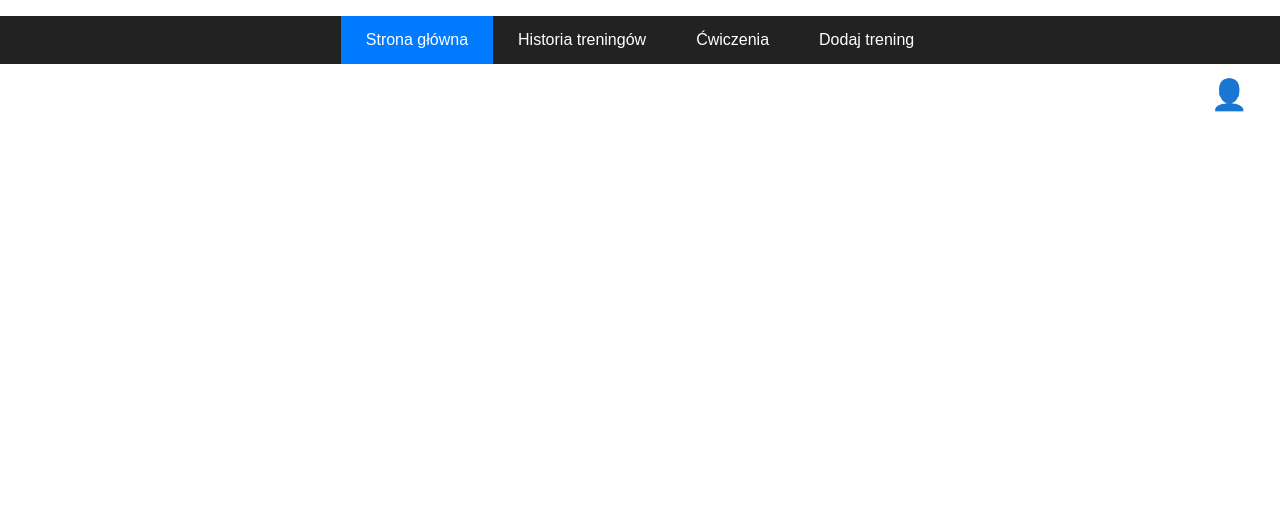
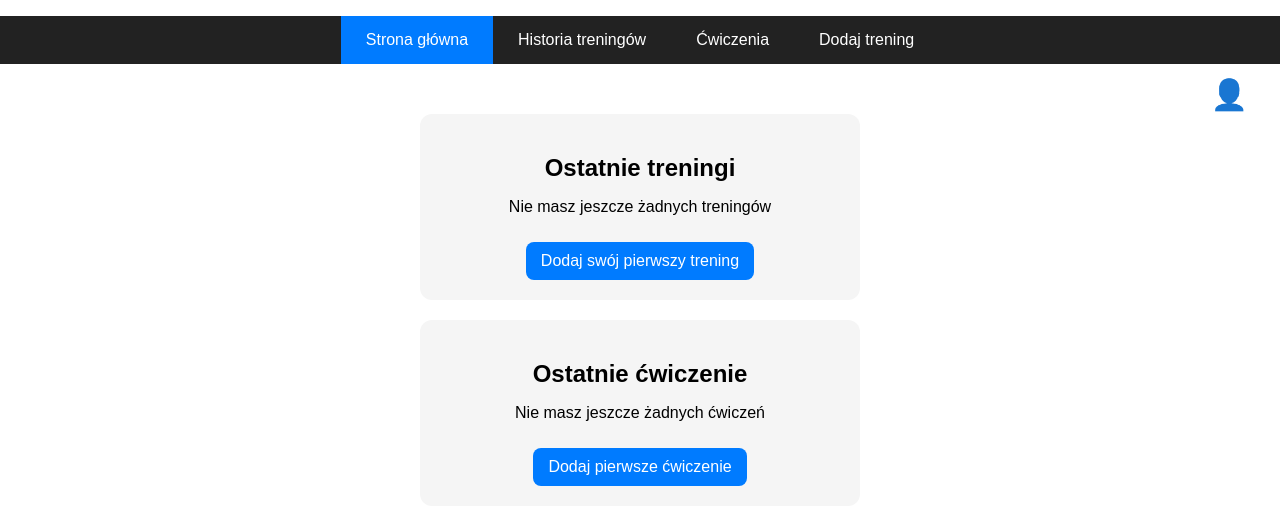
Before and after one commit to kebabonly4321/projekzespolowy, a Flask app: page /homepage in a window 1280 px wide. Shown: the top 523 px of the page. Run offline with Flask 3, Linux system fonts and the light colour scheme.

Commit message:
PK (03.05.2026)

```diff
--- a/templates/homepage.html
+++ b/templates/homepage.html
@@ -84,6 +84,69 @@
         .kontener-user:hover .lista{
           display: block;
         }
+        .main{
+          margin-top: 50px;
+          display: flex;
+          flex-direction: column;
+          gap: 20px;
+          align-items: center;
+        }
+        .trening{
+          width: 400px;
+          background-color: #f5f5f5;
+          padding: 20px;
+          border-radius: 12px;
+          text-align: center;
+        }
+        .trening h2{
+          margin-bottom: 15px;
+        }
+        .btn{
+          display: inline-block;
+          margin-top: 10px;
+          padding: 10px 15px;
+          background-color: #007BFF;
+          color: #FFFFFF;
+          text-decoration: none;
+          border-radius: 8px;
+        }
+        .btn:hover{
+          background-color: #0056B3;
+        }
+
+        .pojedyncze-cwiczenie img{
+          width: 100%;
+          max-width: 200px;
+          border-radius: 8px;
+          margin-top: 10px;
+        }
+        .odznaka-box{
+          width: 400px;
+          background-color: #f5f5f5;
+          padding: 20px;
+          border-radius: 12px;
+          text-align: center;
+          margin-top: 20px;
+        }
+
+        .odznaka{
+          width: 150px;
+          height: auto;
+          transition: 0.3s;
+        }
+        .odznaka.wyszarzona{
+          filter: grayscale(100%);
+          opacity: 0.4;
+        }
+        .odznaka.bronze{
+          filter: sepia(1) saturate(3) hue-rotate(20deg);
+        }
+        .odznaka.silver{
+          filter: brightness(1.2);
+        }
+        .odznaka.gold{
+          filter: drop-shadow(0 0 5px gold);
+        }
 
 
     </style>
@@ -106,6 +169,43 @@
         </div>
       </div>
   </div>
+  <div class="main">
+    <div class="trening">
+      <h2>Ostatnie treningi</h2>
+      {% if last_trainings %}
+        {% for trening in last_trainings %}
+            <div class="pojedynczy-trening">
+                <p><strong>{{ trening.name }}</strong></p>
+                <p>{{ trening.date.strftime('%Y-%m-%d') }}</p>
+            </div>
+            <hr>
+        {% endfor %}
+      {% else %}
+        <div class="brak-treningu">
+              <p>Nie masz jeszcze żadnych treningów</p>
+              <a href="/cwiczenia" class="btn">
+                  Dodaj swój pierwszy trening
+              </a>
+          </div>
+      {% endif %}
+    </div>
+    <div class="trening">
+      <h2>Ostatnie ćwiczenie</h2>
+      {% if last_exercise %}
+      <div class="pojedyncze-cwiczenie">
+        <p><strong>{{ last_exercise.name }}</strong></p>
+        <img src="{{ last_exercise.image_url }}" alt="partia ciała">
+      </div>
+      {% else %}
+        <p>Nie masz jeszcze żadnych ćwiczeń</p>
+        <a href="/cwiczenia" class="btn">Dodaj pierwsze ćwiczenie</a>
+      {% endif %}
+    </div>
+    <div class="odznaka-box">
+      <h2>Twoja odznaka</h2>
+      <img src="/static/odznaka.png" class="odznaka {{ badge_level }}" alt="odznaka">
+    </div>
+  </div>
 
 </body>
 </html>
```
Also changed, not shown: static/images/barki.png (added), static/images/biceps.png (added), static/images/klatka_piersiowa.png (added), static/images/nogi.png (added), static/images/odznaka.png (added), static/images/plecy.png (added), static/images/triceps.png (added).
